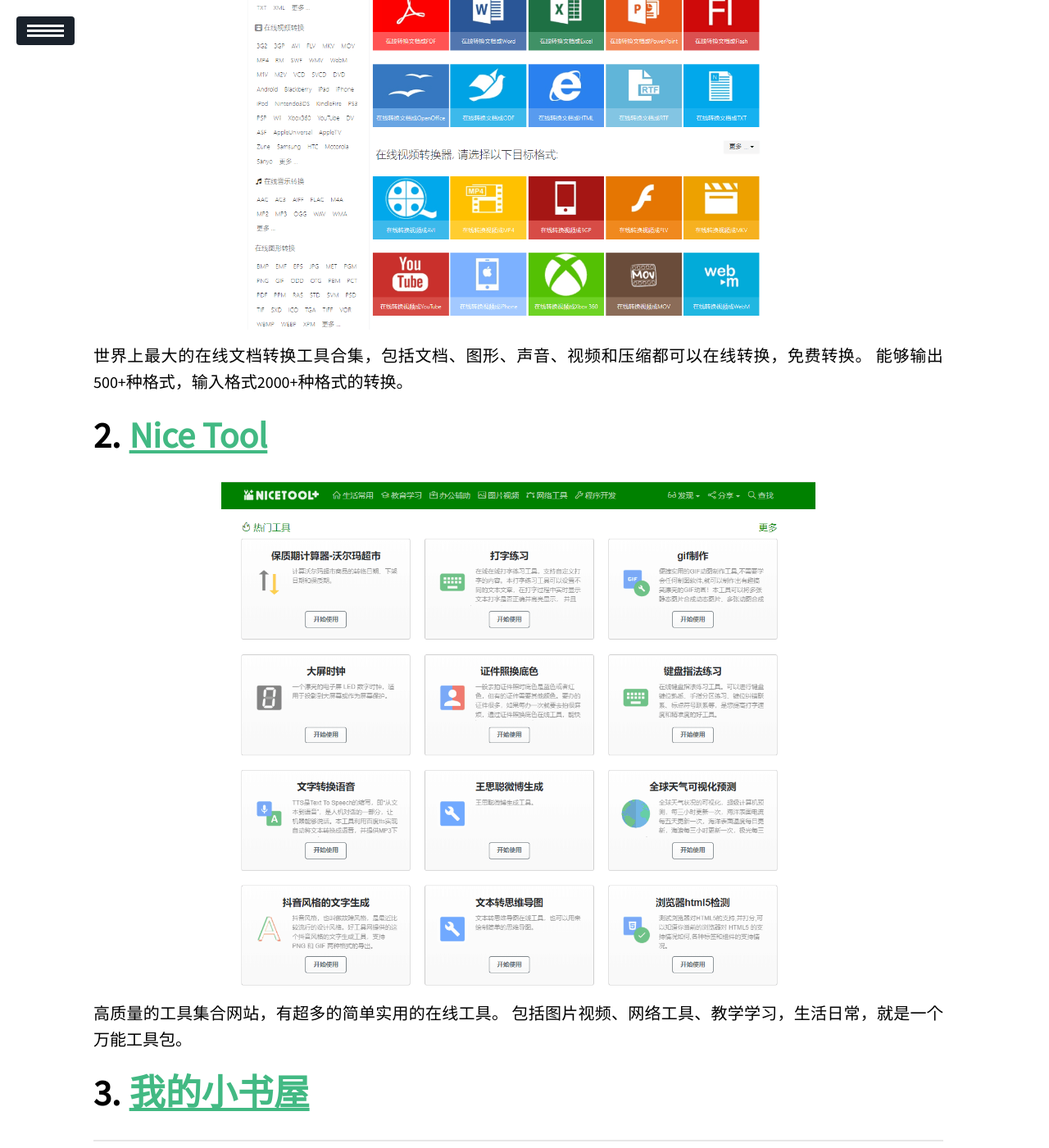
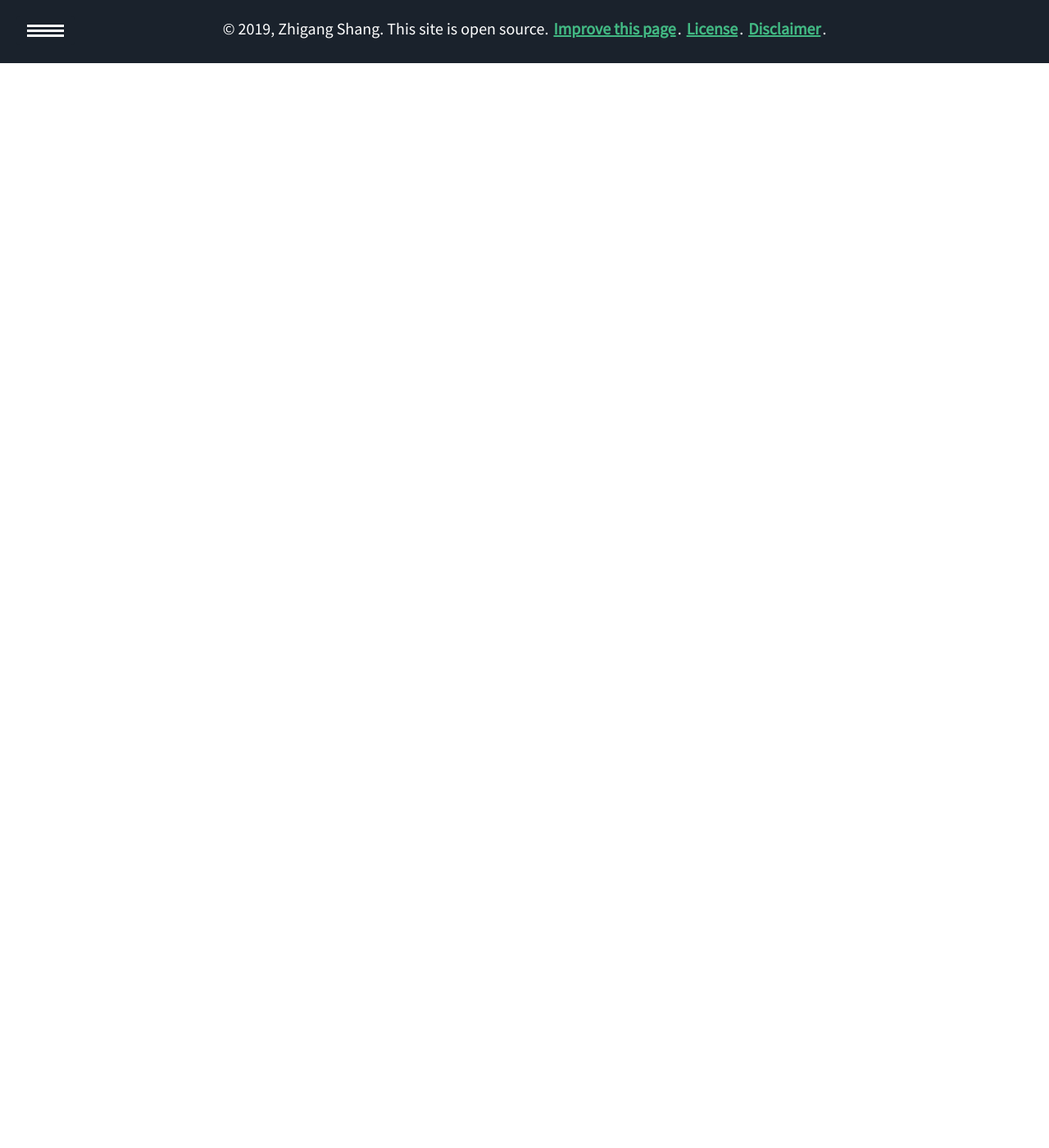
Before and after one commit to Cr7-joker/Cr7-joker.github.io, a Jekyll site: the page built from _posts/2019-01-30-Eleven-powerful-tool-sites/2019-01-30-Eleven-powerful-tool-sites.md, in a window 1280 px wide and 1400 px high, scrolled down 600 px. Shown: the whole window at 82% size. Built offline with Jekyll 4.4.1, drawn with Linux system fonts in a browser that asks for light colours; our own code applies the rules of GitHub Pages for plain Markdown files; a script that is not in the unit is left out; after the commit the page ends 900 px from its top, so only the background shows below that.

Commit message:
third post commit

```diff
--- a/_posts/2019-01-30-Eleven-powerful-tool-sites/2019-01-30-Eleven-powerful-tool-sites.md
+++ b/_posts/2019-01-30-Eleven-powerful-tool-sites/2019-01-30-Eleven-powerful-tool-sites.md
@@ -14,23 +14,3 @@
 
 
 # [office-converter](https://cn.office-converter.com/)
-
-
-<img src="https://raw.githubusercontent.com/Cr7-joker/Cr7-joker.github.io/master/_posts/2019-01-30-Eleven-powerful-tool-sites/assert/01.png" width="70%">
-
-世界上最大的在线文档转换工具合集，包括文档、图形、声音、视频和压缩都可以在线转换，免费转换。
-能够输出500+种格式，输入格式2000+种格式的转换。
-
-
-
-# [Nice Tool](http://www.nicetool.net/)
-
-
-<img src="https://raw.githubusercontent.com/Cr7-joker/Cr7-joker.github.io/master/_posts/2019-01-30-Eleven-powerful-tool-sites/assert/02.png" width="70%">
-
-高质量的工具集合网站，有超多的简单实用的在线工具。
-包括图片视频、网络工具、教学学习，生活日常，就是一个万能工具包。
-
-
-
-# [我的小书屋](http://mebook.cc/)
```
